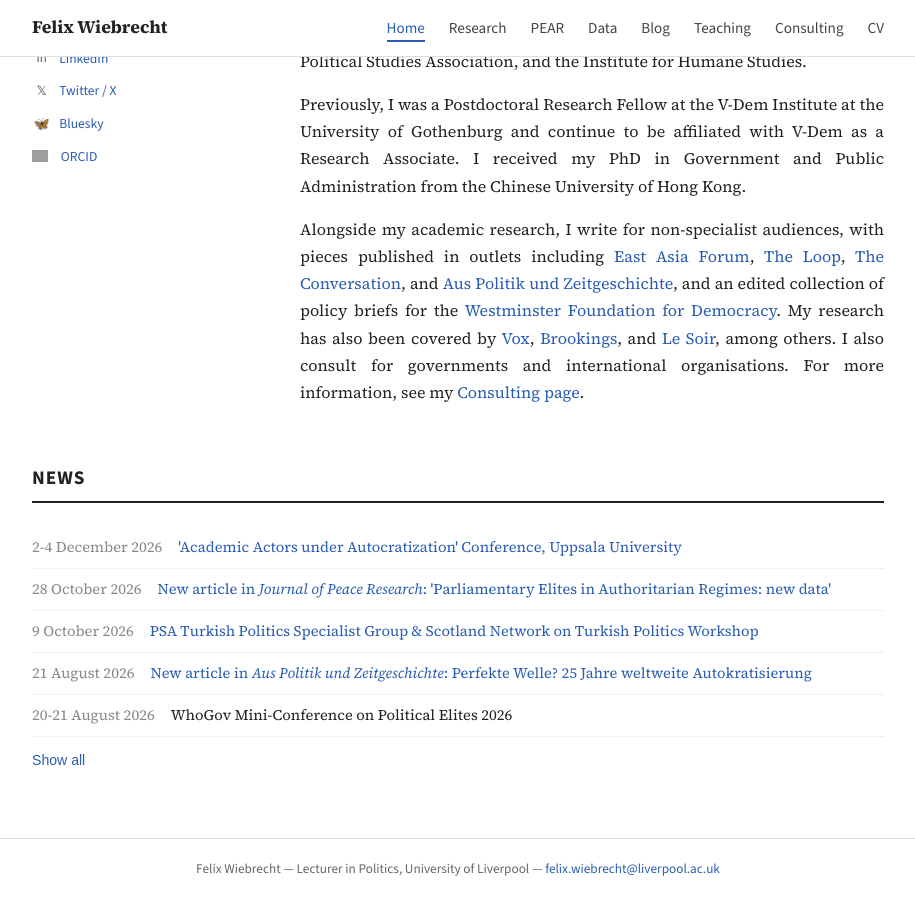
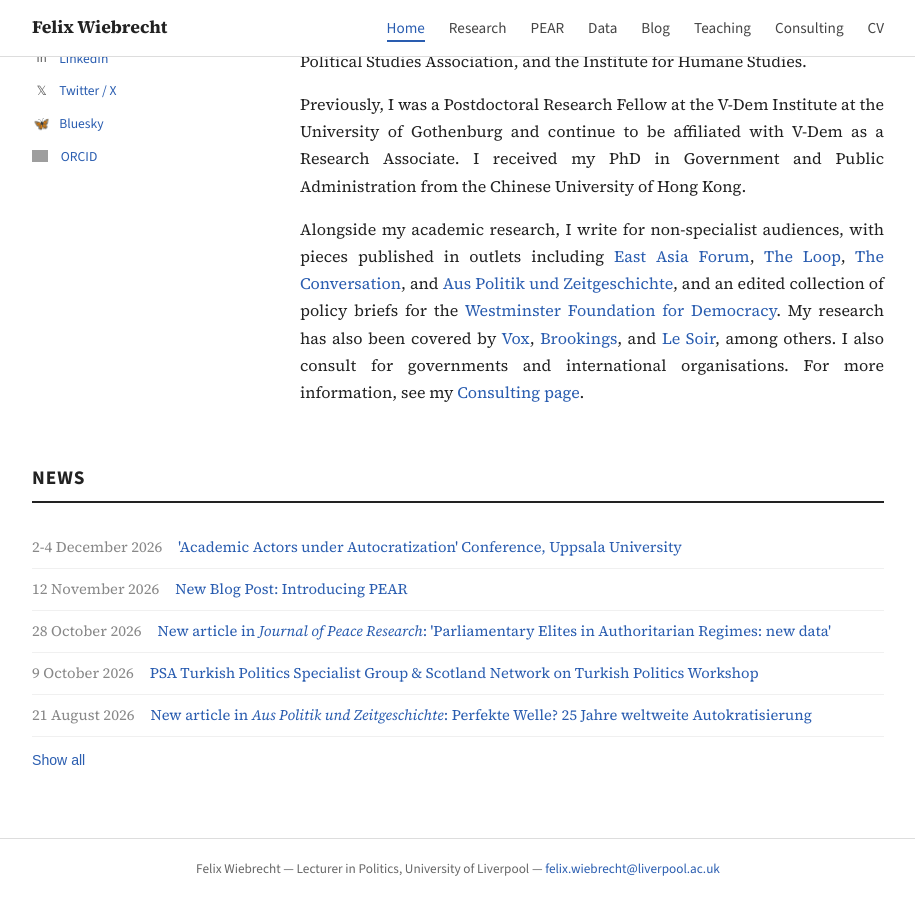
Before and after one commit to felixwiebrecht/felixwiebrecht.github.io, a Jekyll site: the page built from index.md, in a window 1280 px wide and 900 px high, scrolled down 586 px. Shown: the whole window, without its empty margins (182-1097 px from the left). Built offline with Jekyll 4.4.1, drawn with Linux system fonts in a browser that asks for light colours; comment, search, counter and statistics services are not loaded; grey boxes are pictures that could not be loaded.

Commit message:
News: new blog post Introducing PEAR
Co-Authored-By: Claude Opus 5.5 <noreply@anthropic.com>

```diff
--- a/_data/news.yml
+++ b/_data/news.yml
@@ -1,6 +1,10 @@
 - date: "2-4 December 2026"
   text: "'Academic Actors under Autocratization' Conference, Uppsala University"
   url: "https://www.uu.se/en/research/democracy-and-higher-education"
+
+- date: "12 November 2026"
+  text: "New Blog Post: Introducing PEAR"
+  url: "/blog/who-sits-in-authoritarian-parliaments/"
 
 - date: "28 October 2026"
   text: "New article in <em>Journal of Peace Research</em>: 'Parliamentary Elites in Authoritarian Regimes: new data'"
```
